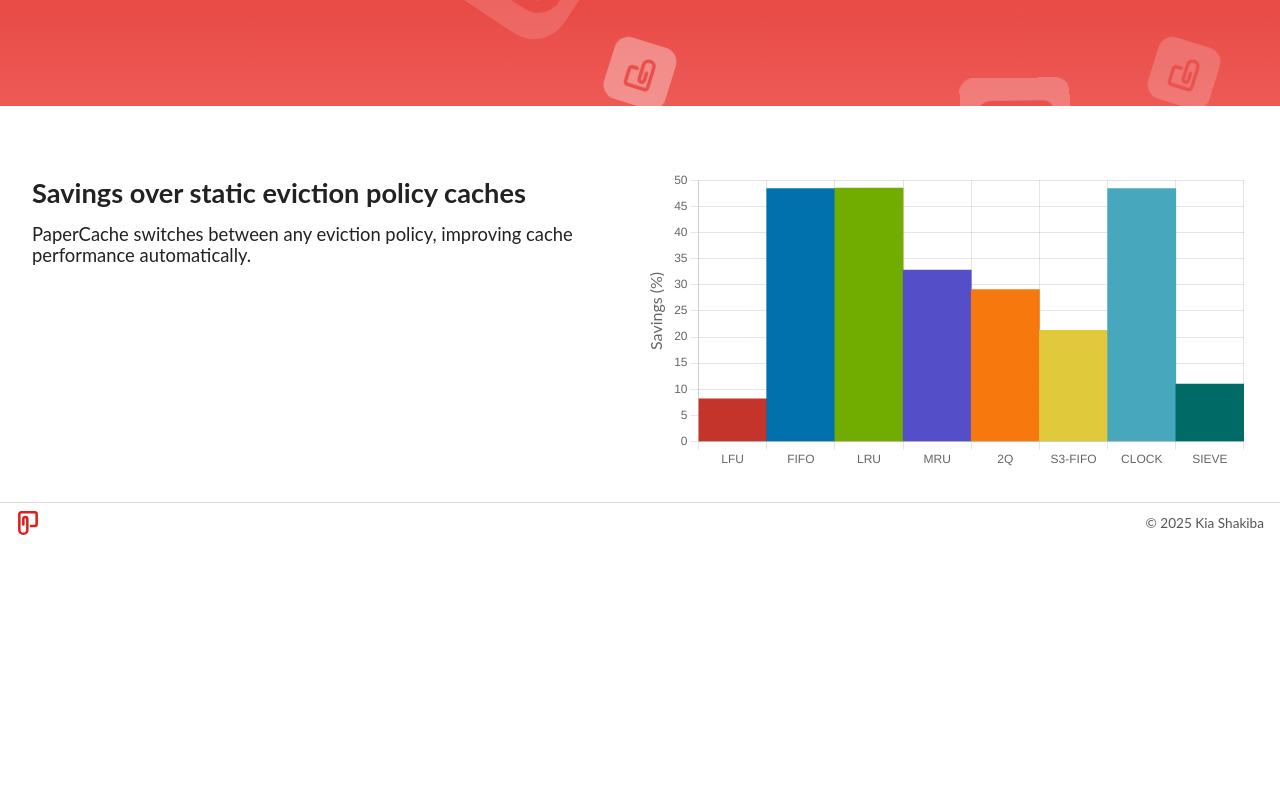
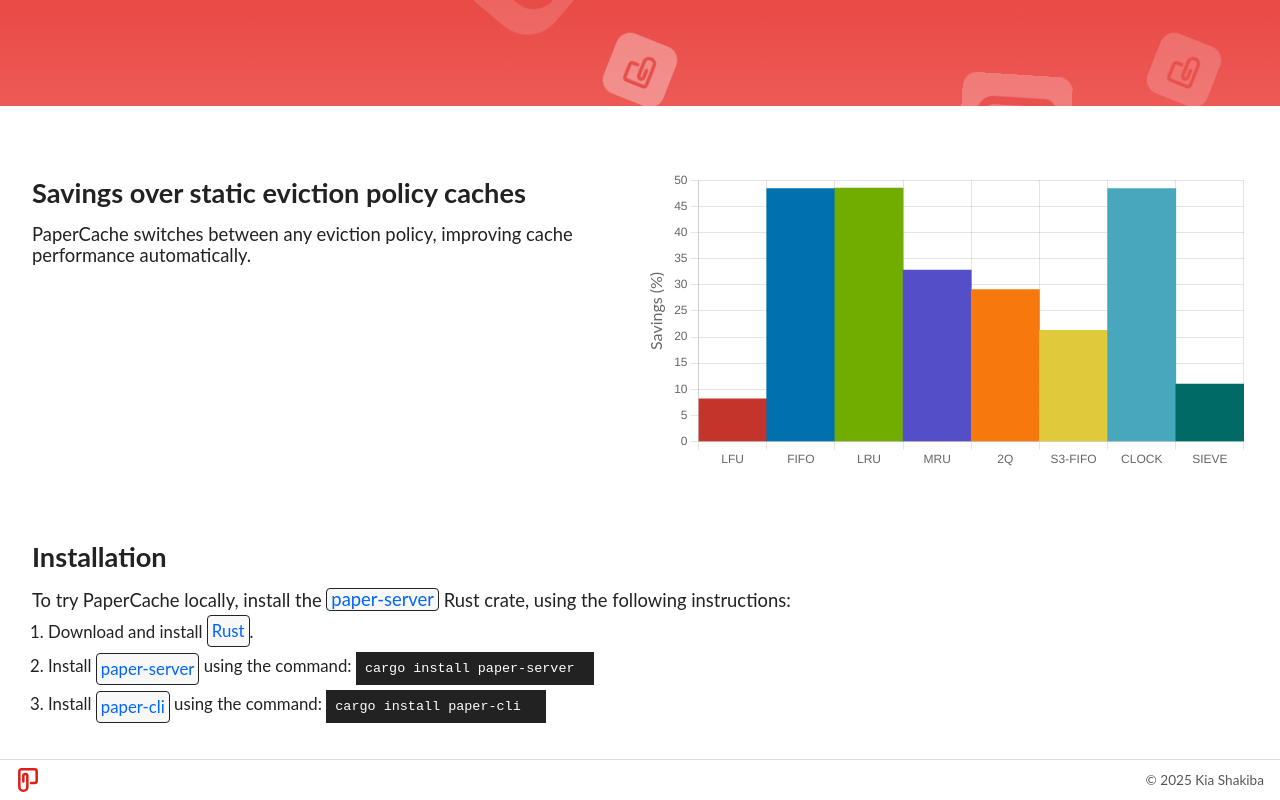
Before and after one commit to PaperCache/website, a SvelteKit app: page / in a window 1280 px wide. Shown: the part 378-1178 px from the top of the page. Before the commit the page ends 921 px from the top, so only its background shows below. Built offline with nearby package versions, Linux system fonts and the light colour scheme.

Commit message:
Add initial install section

```diff
--- /dev/null
+++ b/src/lib/components/Command.svelte
@@ -0,0 +1,44 @@
+<script lang="ts">
+    import { onMount } from "svelte";
+
+	const {
+		command,
+	}: Props = $props();
+
+	let element: HTMLInputElement | undefined = $state();
+	let width: number | undefined = $state();
+
+	onMount(() => {
+		const canvas = document.createElement("canvas");
+		const ctx = canvas.getContext("2d");
+		if (!ctx) return;
+
+		ctx.font = "1em 'Source Code Pro', monospace";
+		width = ctx?.measureText(command).width + 16;
+	});
+
+	type Props = {
+		command: string;
+	};
+</script>
+
+<input
+	bind:this={element}
+	type="text"
+	value={command.trim()}
+	style:width={`${width}px`}
+	onclick={element?.select}
+	onfocus={element?.select}
+/>
+
+<style lang="scss">
+	input[type="text"] {
+		border: 1px solid #222222;
+		padding: 8px;
+		background-color: #222222;
+		color: #ffffff;
+		font-size: 0.8em;
+		line-height: 0.8em;
+		font-family: "Source Code Pro", monospace !important;
+	}
+</style>
--- a/src/routes/+page.svelte
+++ b/src/routes/+page.svelte
@@ -1,5 +1,7 @@
 <script lang="ts">
 	import Content from "$lib/components/Content.svelte";
+	import Tag from "$lib/components/Tag.svelte";
+	import Command from "$lib/components/Command.svelte";
 	import BarChart from "$lib/components/chart/BarChart.svelte";
 	import LogoSvg from "$lib/svgs/LogoSvg.svelte";
 	import policiesData from "$lib/data/policies.json";
@@ -17,7 +19,7 @@
 </section>
 
 <Content>
-	<section>
+	<section class="vertical-split">
 		<div class="content">
 			<h2>Savings over static eviction policy caches</h2>
 			<p>PaperCache switches between any eviction policy, improving cache performance automatically.</p>
@@ -30,6 +32,32 @@
 			/>
 		</div>
 	</section>
+
+	<section>
+		<h2>Installation</h2>
+
+		<p>To try PaperCache locally, install the <Tag href="#">paper-server</Tag> Rust crate, using the following instructions:</p>
+
+		<ol>
+			<li>Download and install <Tag href="#">Rust</Tag>.</li>
+
+			<li>
+				Install <Tag href="#">paper-server</Tag> using the command:
+
+				<Command command={`
+					cargo install paper-server
+				`} />
+			</li>
+
+			<li>
+				Install <Tag href="#">paper-cli</Tag> using the command:
+
+				<Command command={`
+					cargo install paper-cli
+				`} />
+			</li>
+		</ol>
+	</section>
 </Content>
 
 <style lang="scss">
@@ -41,7 +69,6 @@
 
 	section {
 		margin-top: 64px;
-		display: flex;
 
 		@media screen and (max-width: app.$mobile-width) {
 			margin-top: 32px;
@@ -49,9 +76,6 @@
 		}
 
 		.content {
-			height: 300px;
-			width: 50%;
-
 			@media screen and (max-width: app.$mobile-width) {
 				height: auto;
 				width: 100%;
@@ -59,8 +83,6 @@
 		}
 
 		.chart {
-			width: 50%;
-
 			@media screen and (max-width: app.$mobile-width) {
 				width: 100%;
 				margin-top: 16px;
@@ -91,6 +113,19 @@
 				line-height: 1em;
 			}
 		}
+
+		&.vertical-split {
+			display: flex;
+
+			.content {
+				min-height: 300px;
+				width: 50%;
+			}
+
+			.chart {
+				width: 50%;
+			}
+		}
 	}
 
 	.splash {
@@ -102,6 +137,7 @@
 		text-align: center;
 		overflow: hidden;
 		position: relative;
+		display: flex;
 		flex-direction: column;
 		align-items: center;
 		justify-content: center;
```
